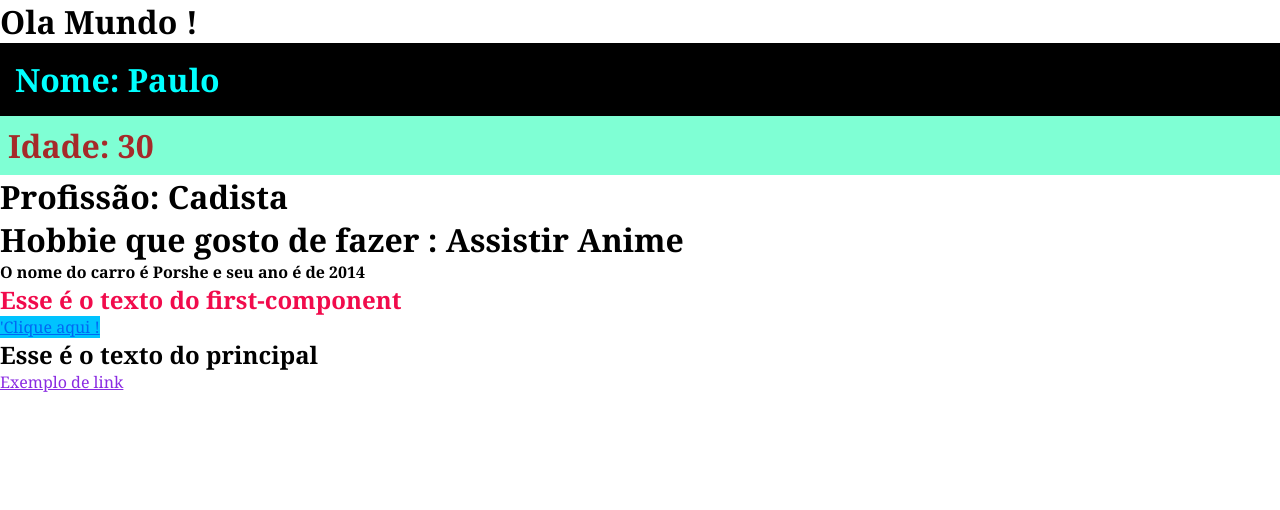
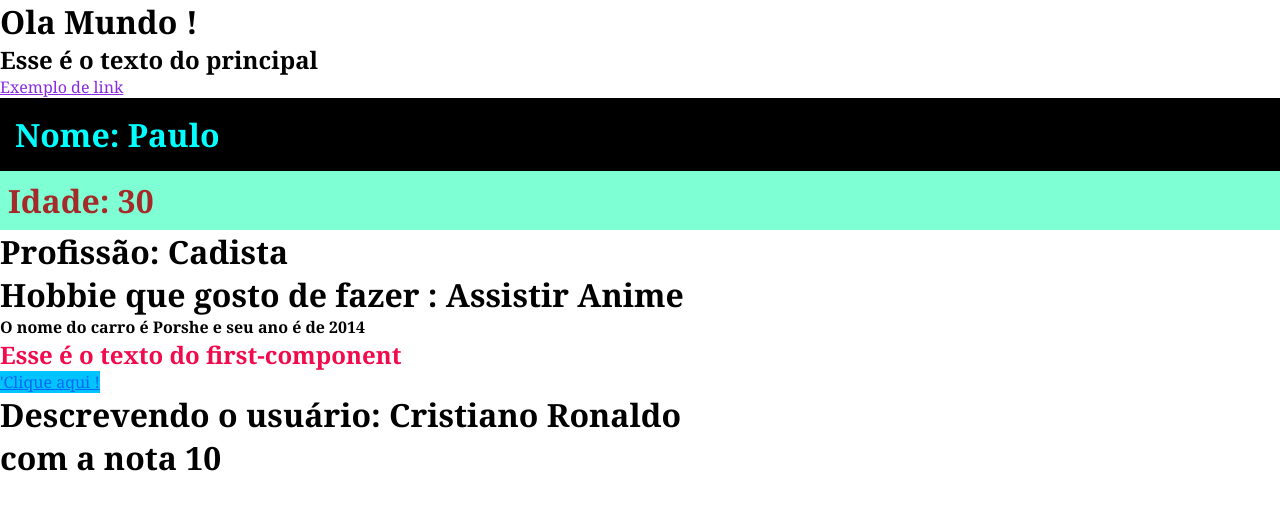
Before and after one commit to PauloHBLima/curso-angular, an Angular app: page / in a window 1280 px wide. Shown: the top 510 px of the page. Built offline with nearby package versions, Linux system fonts and the light colour scheme.

Commit message:
compartilhamento de dados

```diff
--- a/src/app/app.component.html
+++ b/src/app/app.component.html
@@ -1,4 +1,8 @@
 <h1>Ola Mundo !</h1>
-<app-first-component></app-first-component>
 <h2>Esse é o texto do principal</h2>
 <a href="#">Exemplo de link</a>
+<app-first-component></app-first-component>
+<app-parent-data [name]="userName" [sobrenome]="jogador" [resultado]="nota"></app-parent-data>
+<!-- primeira informação [name] é como o nome vai ser chamada no componente filho e a
+segunda informação é o dado que está sendo levado do componente pai.
+ -->
--- a/src/app/app.component.ts
+++ b/src/app/app.component.ts
@@ -6,5 +6,9 @@ import { Component } from '@angular/core';
   styleUrls: ['./app.component.scss']
 })
 export class AppComponent {
+  userName = "Henrique";
+  jogador = 'Cristiano Ronaldo';
+  nota = 10;
+
   title = 'curso-angular';
 }
--- a/src/app/app.module.ts
+++ b/src/app/app.module.ts
@@ -4,11 +4,13 @@ import { BrowserModule } from '@angular/platform-browser';
 import { AppRoutingModule } from './app-routing.module';
 import { AppComponent } from './app.component';
 import { FirstComponentComponent } from './components/first-component/first-component.component';
+import { ParentDataComponent } from './components/parent-data/parent-data.component';
 
 @NgModule({
   declarations: [
     AppComponent,
-    FirstComponentComponent
+    FirstComponentComponent,
+    ParentDataComponent
   ],
   imports: [
     BrowserModule,
--- /dev/null
+++ b/src/app/components/parent-data/parent-data.component.html
@@ -0,0 +1,2 @@
+<h1>Descrevendo o usuário: {{ sobrenome }}</h1>
+<h1>com a nota {{ resultado }}</h1>
--- /dev/null
+++ b/src/app/components/parent-data/parent-data.component.ts
@@ -0,0 +1,18 @@
+import { Component, OnInit, Input } from '@angular/core';
+
+@Component({
+  selector: 'app-parent-data',
+  templateUrl: './parent-data.component.html',
+  styleUrls: ['./parent-data.component.scss']
+})
+export class ParentDataComponent implements OnInit {
+  @Input() name: string = ''
+  @Input() sobrenome: string = ''
+  @Input() resultado: number = 0
+
+  constructor() { }
+  ngOnInit(): void {
+
+  }
+
+}
```
Also changed, not shown: src/app/components/parent-data/parent-data.component.scss (added), 1 other file (tests, documents, lock files or other folders).
